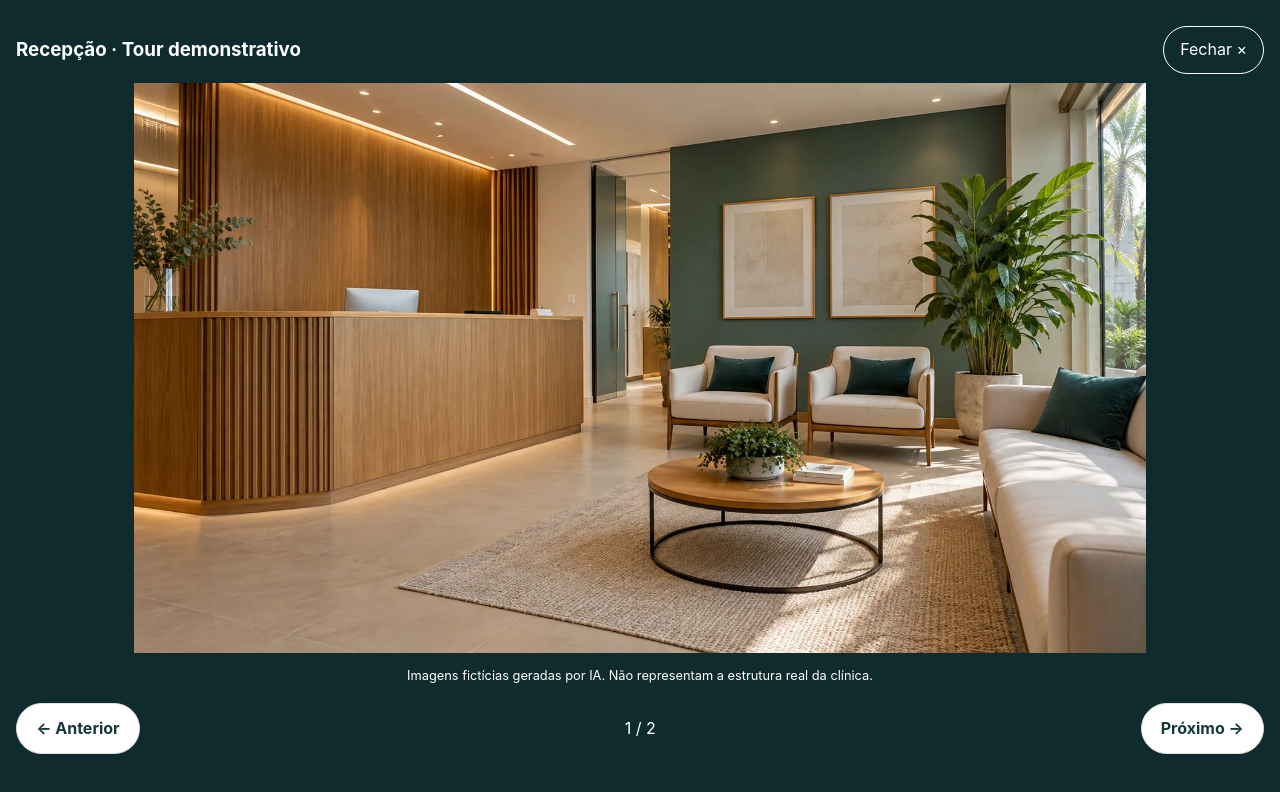
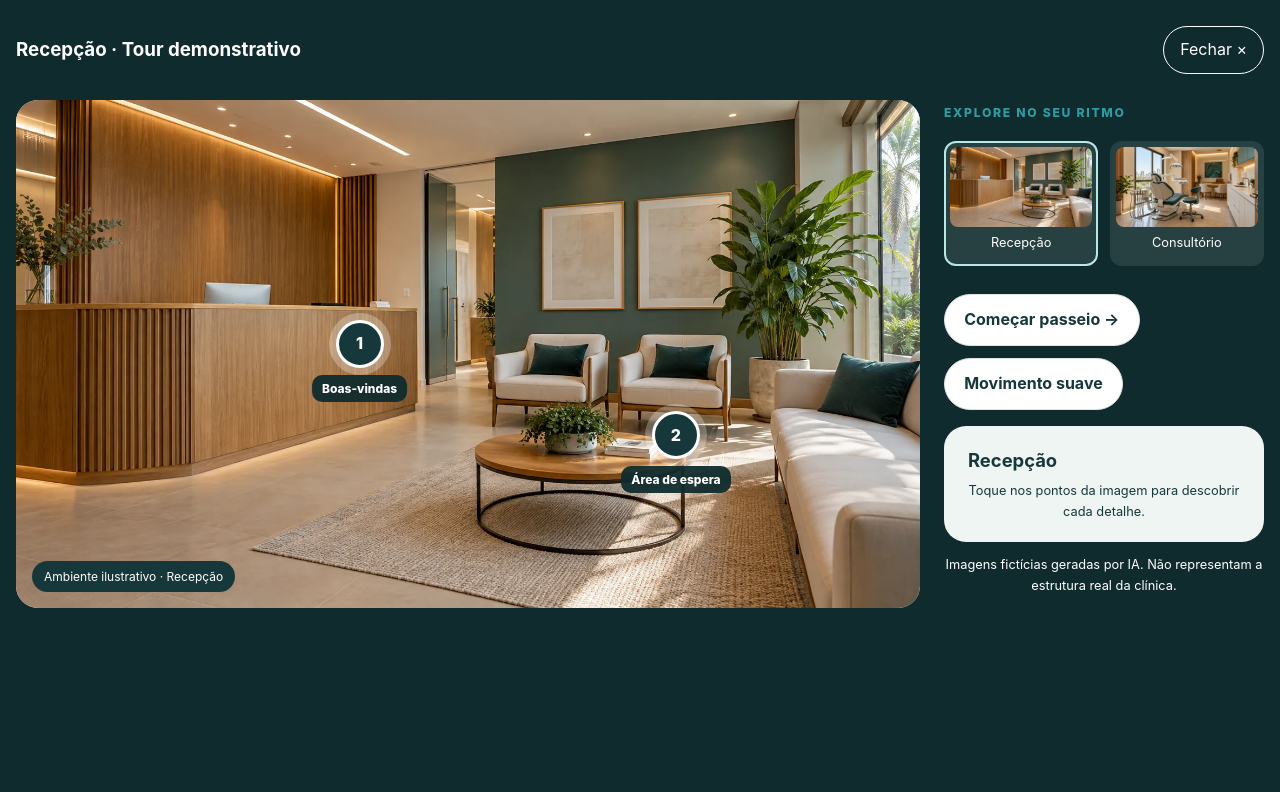
Before and after one commit to mandresoeiro/Clinica-Sorriso, a React (Vite) app: page /clinica in a window 1280 px wide. Both pictures are taken after a click on the button "Ampliar tour ⛶". Shown: the part 853-1645 px from the top of the page. Built offline with nearby package versions, Linux system fonts and the light colour scheme.

Commit message:
feat: add immersive tour controls and accessible field errors

```diff
--- a/src/components/sections/AppointmentForm.tsx
+++ b/src/components/sections/AppointmentForm.tsx
@@ -1,4 +1,4 @@
-import { useState, type FormEvent } from 'react'
+import { useRef, useState, type FormEvent } from 'react'
 import { siteConfig } from '../../config/site.config'
 import './AppointmentForm.css'
 
@@ -21,10 +21,13 @@ const initialState: FormState = {
 export function AppointmentForm() {
   const [form, setForm] = useState<FormState>(initialState)
   const [error, setError] = useState('')
+  const [errorField, setErrorField] = useState<'name' | 'phone' | null>(null)
+  const nameInput = useRef<HTMLInputElement>(null)
+  const phoneInput = useRef<HTMLInputElement>(null)
 
   function updateField(field: keyof FormState, value: string) {
     setForm((current) => ({ ...current, [field]: value }))
-    setError('')
+    if (field === errorField) { setError(''); setErrorField(null) }
   }
 
   function handleSubmit(event: FormEvent<HTMLFormElement>) {
@@ -34,10 +37,14 @@ export function AppointmentForm() {
     const localPhone = phone.startsWith('55') && phone.length > 11 ? phone.slice(2) : phone
     if (name.length < 2) {
       setError('Informe seu nome com pelo menos dois caracteres.')
+      setErrorField('name')
+      nameInput.current?.focus()
       return
     }
     if (!/^[1-9]{2}\d{8,9}$/.test(localPhone)) {
       setError('Informe um telefone válido com DDD, por exemplo (91) 99999-9999.')
+      setErrorField('phone')
+      phoneInput.current?.focus()
       return
     }
 
@@ -83,6 +90,9 @@ export function AppointmentForm() {
               <span>Nome</span>
               <input
                 type="text"
+                ref={nameInput}
+                aria-invalid={errorField === 'name'}
+                aria-describedby={errorField === 'name' ? 'appointment-name-error' : undefined}
                 name="name"
                 value={form.name}
                 onChange={(event) => updateField('name', event.target.value)}
@@ -91,12 +101,16 @@ export function AppointmentForm() {
                 maxLength={100}
                 placeholder="Seu nome"
               />
+              {errorField === 'name' && <span id="appointment-name-error" role="alert" className="appointment-form__error">{error}</span>}
             </label>
 
             <label>
               <span>WhatsApp</span>
               <input
                 type="tel"
+                ref={phoneInput}
+                aria-invalid={errorField === 'phone'}
+                aria-describedby={errorField === 'phone' ? 'appointment-phone-error' : undefined}
                 name="phone"
                 value={form.phone}
                 onChange={(event) => updateField('phone', event.target.value)}
@@ -106,6 +120,7 @@ export function AppointmentForm() {
                 maxLength={22}
                 placeholder="(91) 99999-9999"
               />
+              {errorField === 'phone' && <span id="appointment-phone-error" role="alert" className="appointment-form__error">{error}</span>}
             </label>
           </div>
 
@@ -155,7 +170,6 @@ export function AppointmentForm() {
             />
           </label>
 
-          {error && <p role="alert" className="appointment-form__error">{error}</p>}
           <button type="submit" className="appointment-form__submit">
             Continuar no WhatsApp
             <span aria-hidden="true">→</span>
--- a/src/components/sections/VirtualTour.css
+++ b/src/components/sections/VirtualTour.css
@@ -33,3 +33,16 @@
 @keyframes tour-drift { from { transform: scale(1); } to { transform: scale(1.035); } }
 @media (max-width: 560px) { .virtual-tour__point-name { font-size: .65rem; max-width: 105px; } }
 @media (prefers-reduced-motion: reduce) { .virtual-tour__scene, .virtual-tour__viewer.has-motion .virtual-tour__scene { animation: none; } }
+.virtual-tour__immersive-grid { display: grid; grid-template-columns: minmax(0, 1fr) 320px; gap: 1.5rem; align-items: center; padding-top: 1rem; }
+.virtual-tour__dialog .virtual-tour__viewer { width: 100%; }
+.virtual-tour__dialog .virtual-tour__viewer img { width: 100%; height: 100%; object-fit: cover; }
+.virtual-tour__sidebar { min-width: 0; }
+.virtual-tour__sidebar .virtual-tour__detail, .virtual-tour__sidebar .virtual-tour__guide { background: #eef5f3; color: #17383b; }
+.virtual-tour__thumbnails { display: grid; grid-template-columns: 1fr 1fr; gap: .7rem; margin-top: 1rem; }
+.virtual-tour__thumbnails button { border: 2px solid transparent; background: rgba(255,255,255,.1); padding: 4px; border-radius: 12px; cursor: pointer; color: white; }
+.virtual-tour__thumbnails button[aria-pressed="true"] { border-color: #b8e7e5; }
+.virtual-tour__dialog .virtual-tour__thumbnails img { width: 100%; height: auto; aspect-ratio: 16 / 9; object-fit: cover; border-radius: 8px; }
+.virtual-tour__thumbnails span { display: block; padding: .4rem; font-size: .8rem; }
+.virtual-tour__sidebar .virtual-tour__navigation { flex-wrap: wrap; font-size: .8rem; }
+.virtual-tour__sidebar .virtual-tour__navigation button { padding: .65rem .7rem; font-size: .8rem; }
+@media (max-width: 1000px) { .virtual-tour__immersive-grid { grid-template-columns: 1fr; } .virtual-tour__thumbnails { max-width: 350px; } }
--- a/src/components/sections/VirtualTour.tsx
+++ b/src/components/sections/VirtualTour.tsx
@@ -40,6 +40,26 @@ export function VirtualTour() {
     setGuided(false)
     setRoomIndex(index)
     setPointIndex(null)
+  }
+
+  function scene(detailId: string) {
+    return <div className={`virtual-tour__viewer ${motion ? 'has-motion' : ''}`}>
+      <div className="virtual-tour__scene" key={room.name}>
+        <img src={room.image} alt={room.alt} width="1672" height="941" />
+        <span className="virtual-tour__image-label">Ambiente ilustrativo · {room.name}</span>
+        {room.points.map((point, index) => <button key={point.name} type="button" className="virtual-tour__point" style={{ left: `${point.x}%`, top: `${point.y}%` }} aria-label={`Explorar: ${point.name}`} aria-expanded={pointIndex === index} aria-controls={detailId} onClick={() => setPointIndex(guided ? index : pointIndex === index ? null : index)}>{index + 1}<span className="virtual-tour__point-name">{point.name}</span></button>)}
+      </div>
+    </div>
+  }
+
+  function guideControls() {
+    return <div className="virtual-tour__guide">
+      <div className="virtual-tour__navigation">
+        <button type="button" disabled={step === 0} onClick={() => visitStep(step - 1)}>← Voltar</button>
+        <span aria-live="polite">Parada {step + 1} de 4</span>
+        <button type="button" onClick={() => { if (step === 3) { setGuided(false); setPointIndex(null) } else visitStep(step + 1) }}>{step === 3 ? 'Concluir passeio ✓' : 'Próxima parada →'}</button>
+      </div><progress max={4} value={step + 1} aria-label="Progresso do passeio" />
+    </div>
   }
 
   return (
@@ -92,12 +112,21 @@ export function VirtualTour() {
             <h3 id="tour-dialog-title">{room.name} · Tour demonstrativo</h3>
             <button type="button" onClick={() => dialog.current?.close()} autoFocus>Fechar ×</button>
           </div>
-          <img src={room.image} alt={room.alt} width="1672" height="941" />
-          <p>Imagens fictícias geradas por IA. Não representam a estrutura real da clínica.</p>
-          <div className="virtual-tour__navigation">
-            <button type="button" onClick={() => selectRoom((roomIndex + rooms.length - 1) % rooms.length)}>← Anterior</button>
-            <span aria-live="polite">{roomIndex + 1} / {rooms.length}</span>
-            <button type="button" onClick={() => selectRoom((roomIndex + 1) % rooms.length)}>Próximo →</button>
+          <div className="virtual-tour__immersive-grid">
+            {scene('tour-immersive-detail')}
+            <aside className="virtual-tour__sidebar">
+              <span className="eyebrow">Explore no seu ritmo</span>
+              <div className="virtual-tour__thumbnails" role="group" aria-label="Ambientes do tour ampliado">
+                {rooms.map((item, index) => <button type="button" key={item.name} aria-pressed={roomIndex === index} onClick={() => selectRoom(index)}><img src={item.image} alt="" width="1672" height="941" /><span>{item.name}</span></button>)}
+              </div>
+              <div className="virtual-tour__rooms">
+                <button type="button" aria-pressed={guided} onClick={() => { setGuided(!guided); if (!guided) visitStep(0) }}>{guided ? 'Explorar livremente' : 'Começar passeio →'}</button>
+                <button type="button" aria-pressed={motion} onClick={() => setMotion(!motion)}>{motion ? 'Pausar movimento' : 'Movimento suave'}</button>
+              </div>
+              <div id="tour-immersive-detail" className="virtual-tour__detail" aria-live="polite" aria-atomic="true"><strong>{pointIndex === null ? room.name : room.points[pointIndex].name}</strong><p>{pointIndex === null ? 'Toque nos pontos da imagem para descobrir cada detalhe.' : room.points[pointIndex].text}</p></div>
+              {guided && guideControls()}
+              <p>Imagens fictícias geradas por IA. Não representam a estrutura real da clínica.</p>
+            </aside>
           </div>
         </dialog>
       </div>
```
